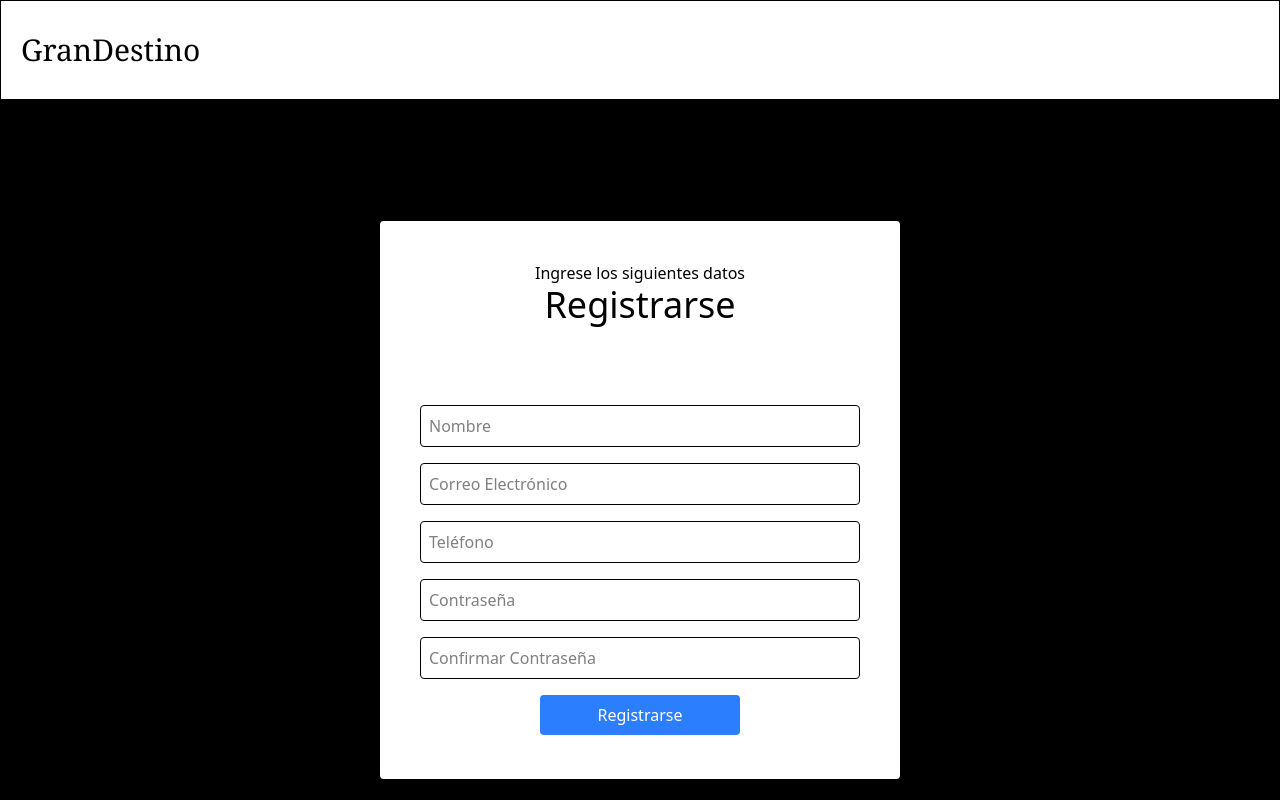
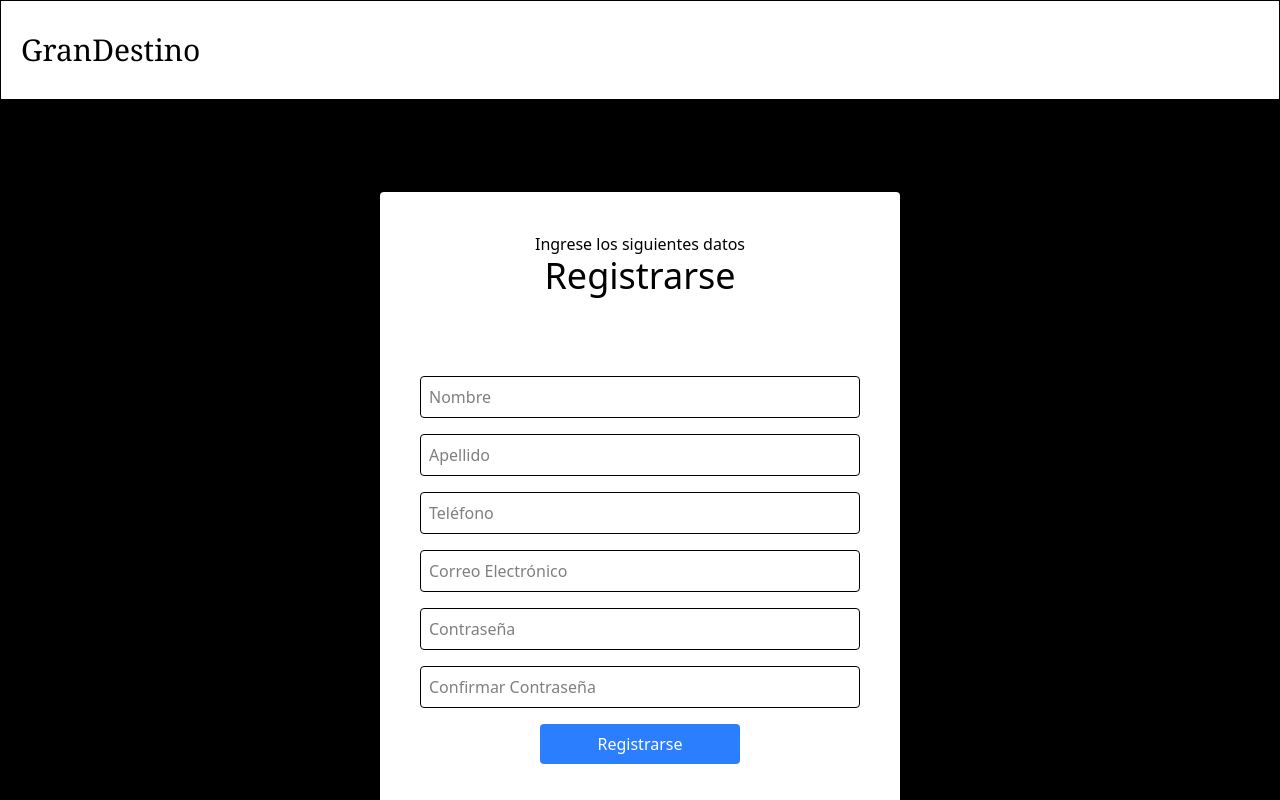
Before and after one commit to rbxus8/Desarrollo_de_un_Sistema_de_Reservas_Online, a React (Vite) app: page /registrarse in a window 1280 px wide. Shown: the top 800 px of the page. Built offline with nearby package versions, Linux system fonts and the light colour scheme.

Commit message:
feat: input apellido

```diff
--- a/src/Registrarse.jsx
+++ b/src/Registrarse.jsx
@@ -21,10 +21,10 @@ function Registrarse() {
               className="border p-2 rounded w-full mb-4"
             />
             <input
-              type="email"
-              name="email"
-              id="email"
-              placeholder="Correo Electrónico"
+              type="text"
+              name="apellido"
+              id="apellido"
+              placeholder="Apellido"
               className="border p-2 rounded w-full mb-4"
             />
             <input
@@ -32,6 +32,13 @@ function Registrarse() {
               name="telefono"
               id="telefono"
               placeholder="Teléfono"
+              className="border p-2 rounded w-full mb-4"
+            />
+            <input
+              type="email"
+              name="email"
+              id="email"
+              placeholder="Correo Electrónico"
               className="border p-2 rounded w-full mb-4"
             />
             <input
@@ -57,9 +64,7 @@ function Registrarse() {
         </div>
       </main>
       <footer className="h-20 border w-full flex items-center justify-center">
-        <p className="text-center">
-          © 2023 GranDestino. All rights reserved.
-        </p>
+        <p className="text-center">© 2023 GranDestino. All rights reserved.</p>
       </footer>
     </>
   );
```
